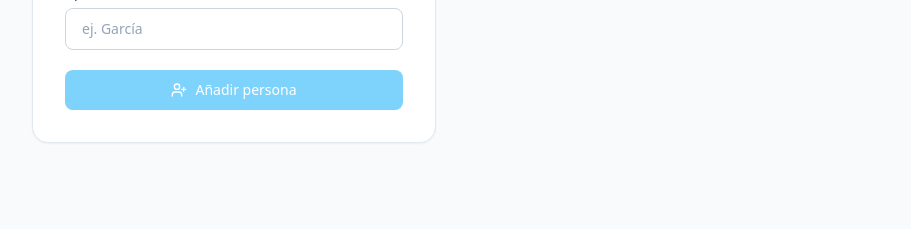
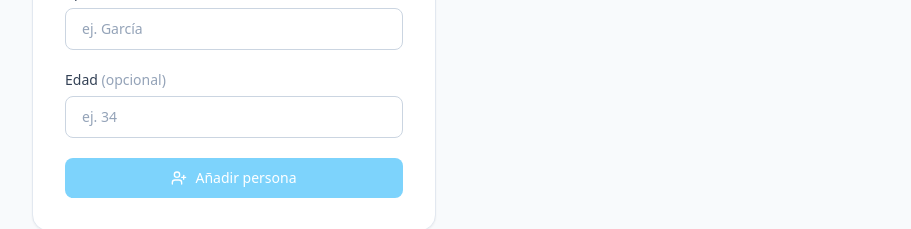
Before and after one commit to PedroPerezDev/anyadedatos, a React (Vite) app: page / in a window 1280 px wide. Shown: the part 332-561 px from the top of the page, without its empty margins (184-1095 px from the left). Built offline with nearby package versions, Linux system fonts and the light colour scheme; no server answers; the database is empty.

Commit message:
Updated supabase.ts

```diff
--- a/src/App.tsx
+++ b/src/App.tsx
@@ -7,6 +7,7 @@ type FormState = 'idle' | 'loading' | 'success' | 'error';
 function App() {
   const [nombre, setNombre] = useState('');
   const [apellido, setApellido] = useState('');
+  const [edad, setEdad] = useState('');
   const [formState, setFormState] = useState<FormState>('idle');
   const [errorMsg, setErrorMsg] = useState('');
   const [personas, setPersonas] = useState<Persona[]>([]);
@@ -35,7 +36,11 @@ function App() {
 
     const { error } = await supabase
       .from('personas')
-      .insert({ nombre: nombre.trim(), apellido: apellido.trim() });
+      .insert({
+        nombre: nombre.trim(),
+        apellido: apellido.trim(),
+        edad: edad !== '' ? parseInt(edad, 10) : null,
+      });
 
     if (error) {
       setFormState('error');
@@ -46,6 +51,7 @@ function App() {
     setFormState('success');
     setNombre('');
     setApellido('');
+    setEdad('');
     await fetchPersonas();
 
     setTimeout(() => setFormState('idle'), 2500);
@@ -116,6 +122,23 @@ function App() {
               </div>
             )}
 
+            <div>
+              <label htmlFor="edad" className="block text-sm font-medium text-slate-700 mb-1.5">
+                Edad <span className="text-slate-400 font-normal">(opcional)</span>
+              </label>
+              <input
+                id="edad"
+                type="number"
+                min={0}
+                max={150}
+                value={edad}
+                onChange={e => setEdad(e.target.value)}
+                placeholder="ej. 34"
+                disabled={formState === 'loading'}
+                className="w-full px-4 py-2.5 rounded-lg border border-slate-300 text-slate-800 placeholder-slate-400 text-sm focus:outline-none focus:ring-2 focus:ring-sky-500 focus:border-transparent transition disabled:opacity-50"
+              />
+            </div>
+
             <button
               type="submit"
               disabled={formState === 'loading' || !nombre.trim() || !apellido.trim()}
@@ -169,9 +192,16 @@ function App() {
                   <span className="text-sm text-slate-700 font-medium">
                     {p.nombre} {p.apellido}
                   </span>
-                  <span className="ml-auto text-xs text-slate-400">
-                    {new Date(p.created_at).toLocaleDateString('es-ES')}
-                  </span>
+                  <div className="ml-auto flex items-center gap-3">
+                    {p.edad != null && (
+                      <span className="text-xs text-slate-500 bg-slate-100 px-2 py-0.5 rounded-full">
+                        {p.edad} años
+                      </span>
+                    )}
+                    <span className="text-xs text-slate-400">
+                      {new Date(p.created_at).toLocaleDateString('es-ES')}
+                    </span>
+                  </div>
                 </li>
               ))}
             </ul>
--- a/src/supabase.ts
+++ b/src/supabase.ts
@@ -9,5 +9,6 @@ export interface Persona {
   id: string;
   nombre: string;
   apellido: string;
+  edad: number | null;
   created_at: string;
 }
```
Also changed, not shown: 1 other file (tests, documents, lock files or other folders).
